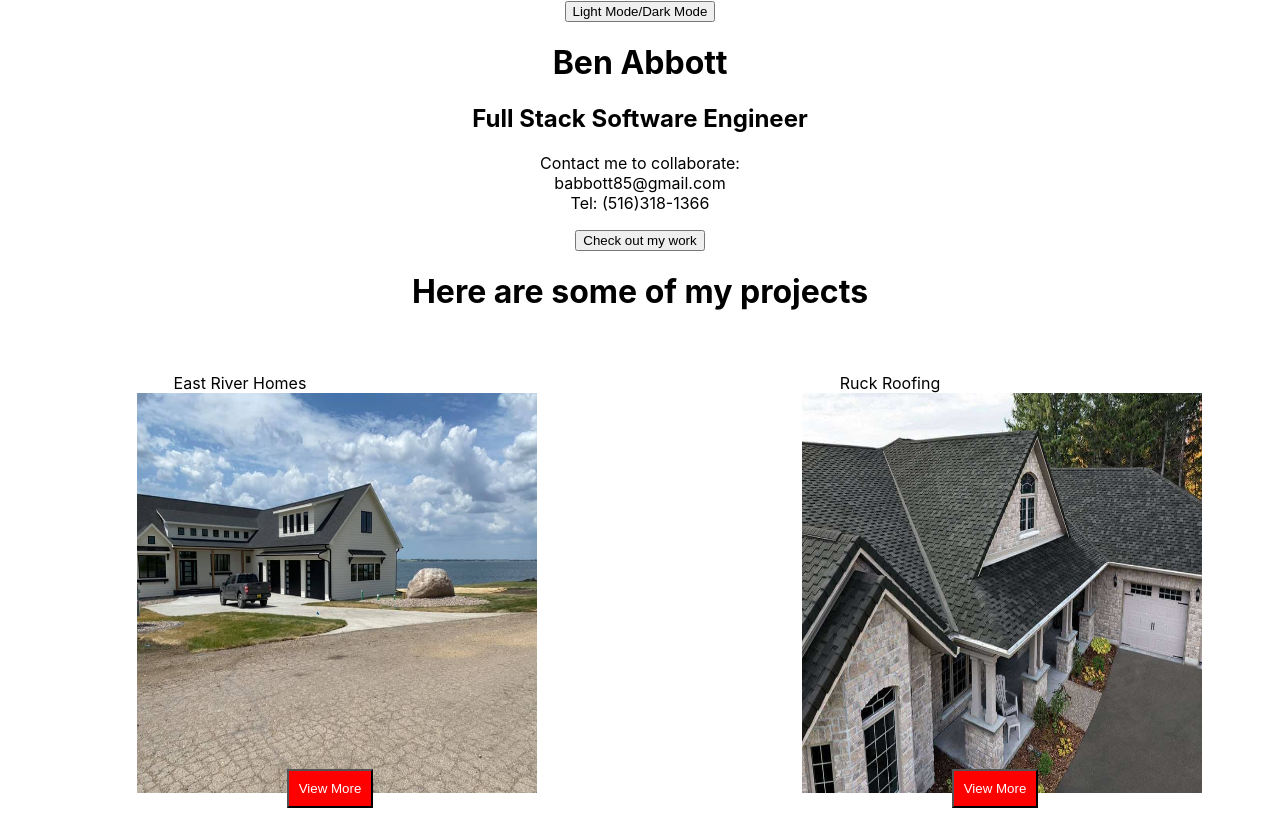
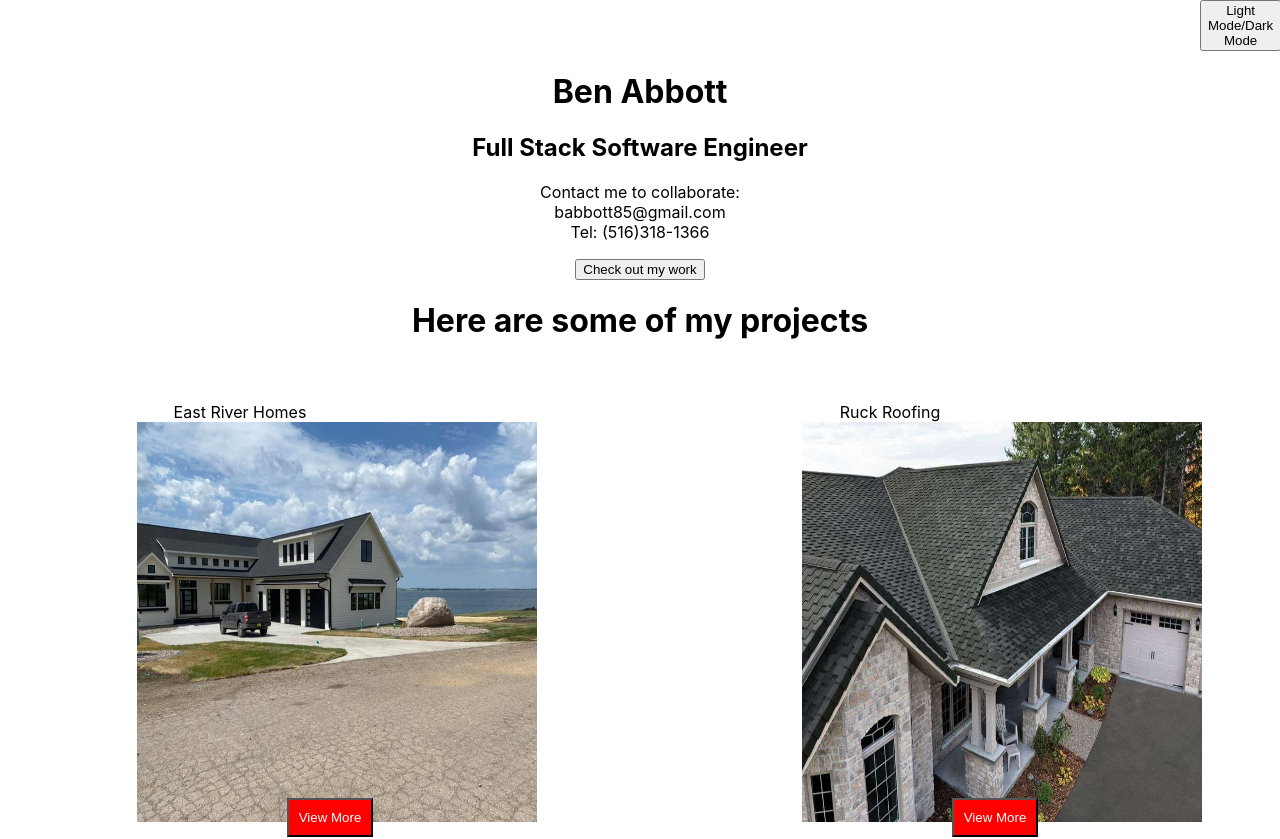
Before and after one commit to benabbott85/BenAbbott, a React (Create React App) app: page / in a window 1280 px wide. Shown: the top 839 px of the page. Built offline with nearby package versions, Linux system fonts and the light colour scheme.

Commit message:
light/dark btn placed

```diff
--- a/src/App.css
+++ b/src/App.css
@@ -122,3 +122,7 @@ width: 200px;
 .vtitle{
   margin-left: -600px;
 }
+
+.darkbtn{
+  margin-left: 1200px;
+}
--- a/src/App.js
+++ b/src/App.js
@@ -5,8 +5,6 @@ import Header from './components/header'
 import Footer from './components/footer'
 import Contact from './components/contact'
 import Portfolio from './components/portfolio';
-import Color from './components/darklight'
-
 import styled, { ThemeProvider } from "styled-components";
 import { lightTheme, darkTheme, GlobalStyles } from "./components/modetheme";
 
@@ -26,7 +24,7 @@ function App() {
       <ThemeProvider theme={theme === "light" ? lightTheme : darkTheme}>
       <GlobalStyles />
       <StyleApp>
-      <button onClick={() => themeToggler()}>Light Mode/Dark Mode</button>
+      <button className='darkbtn'onClick={() => themeToggler()}>Light Mode/Dark Mode</button>
       {/* <Color> */}
       {/* <Header/> */}
 <h1>Ben Abbott</h1>
--- a/src/components/darklight.js
+++ /dev/null
@@ -1,27 +0,0 @@
-import React, { useState } from "react";
-import styled, { ThemeProvider } from "styled-components";
-import { lightTheme, darkTheme, GlobalStyles } from "./modetheme.js";
-
-const StyledApp = styled.div`
-  color: ${(props) => props.theme.fontColor};
-`;
-
-function DarkLight() {
-  const [theme, setTheme] = useState("light");
-
-  const themeToggler = () => {
-    theme === "light" ? setTheme("dark") : setTheme("light");
-  };
-
-  return (
-    <ThemeProvider theme={theme === "light" ? lightTheme : darkTheme}>
-      <GlobalStyles />
-      <StyledApp>
-
-        <button onClick={() => themeToggler()}>Change Theme</button>
-      </StyledApp>
-    </ThemeProvider>
-  );
-}
-
-export default DarkLight;
```
